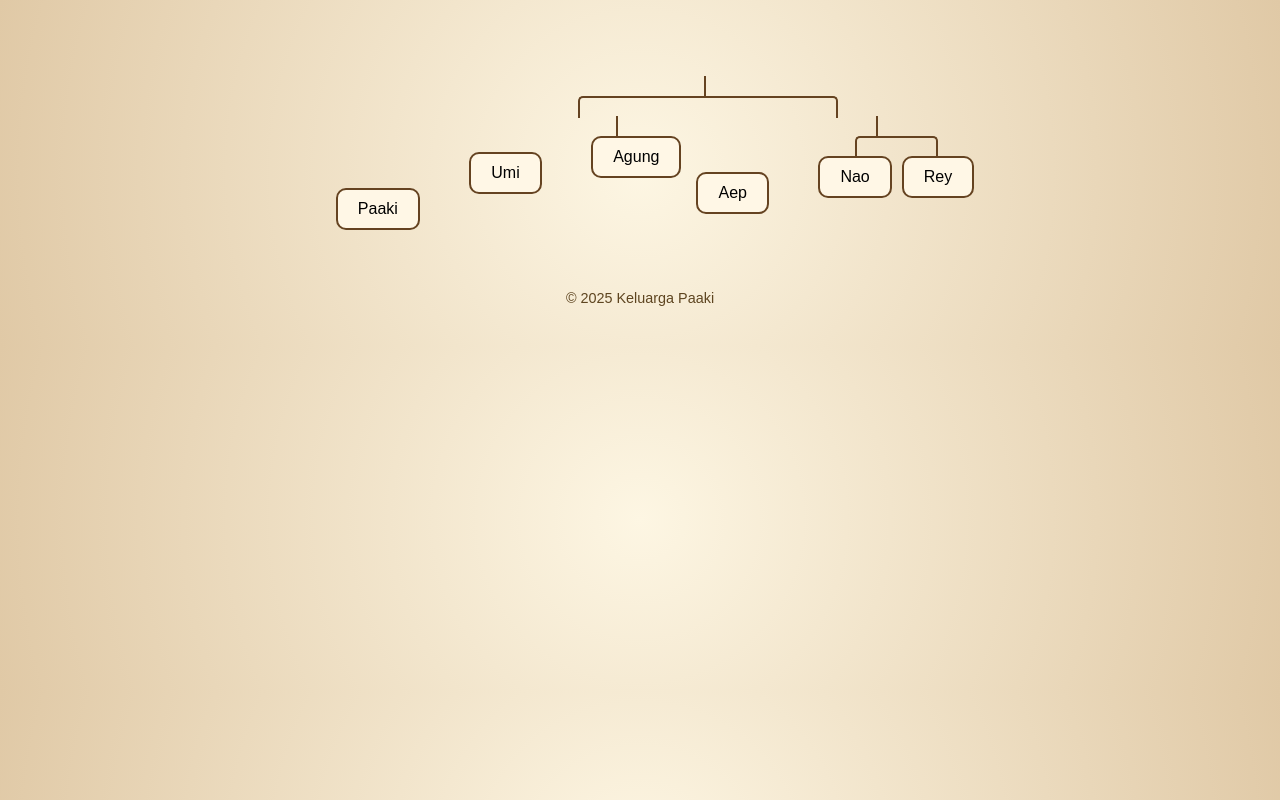
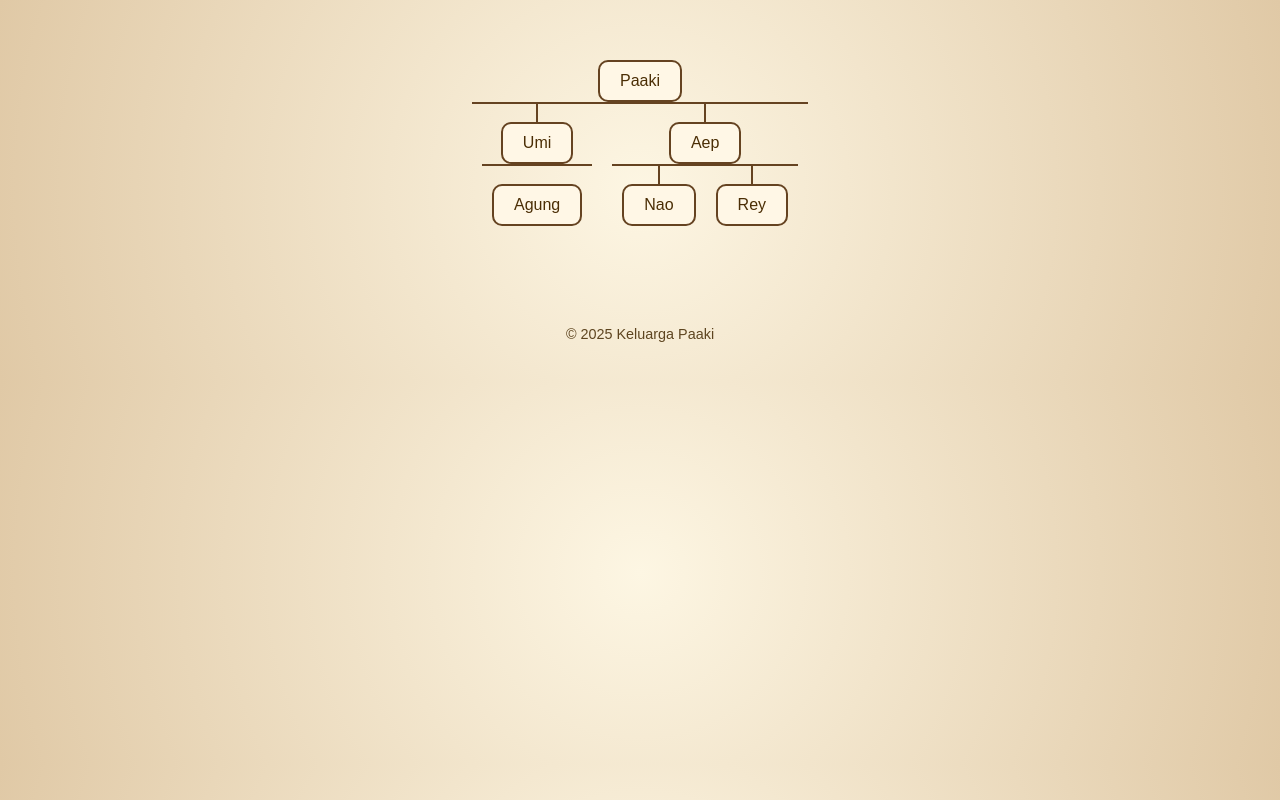
Before and after one commit to reyhannf/tespoi, a plain HTML site: page index.html in a window 1280 px wide. Drawn offline with Linux system fonts and the light colour scheme.

Commit message:
Update index.html

```diff
--- a/index.html
+++ b/index.html
@@ -12,7 +12,7 @@
       overflow-x: hidden;
     }
 
-    /* ANIMASI TULISAN KETURUNAN */
+    /* Intro animasi */
     .intro {
       display: flex;
       justify-content: center;
@@ -29,88 +29,74 @@
       to { opacity: 1; }
     }
 
-    /* KONTAINER POHON */
     .tree-container {
       display: none;
       text-align: center;
-      padding: 40px 20px;
+      padding: 40px 10px;
+    }
+
+    /* Bagan keluarga */
+    .tree {
+      display: flex;
+      flex-direction: column;
+      align-items: center;
+      position: relative;
     }
 
     .tree ul {
-      padding-top: 20px;
+      padding: 0;
+      margin: 0;
+      list-style: none;
       position: relative;
-      display: inline-block;
+      display: flex;
+      justify-content: center;
     }
 
     .tree li {
-      float: left;
+      position: relative;
+      margin: 20px 10px;
       text-align: center;
-      list-style-type: none;
-      position: relative;
-      padding: 20px 5px 0 5px;
-      transition: all 0.5s;
     }
 
-    .tree li::before, .tree li::after {
+    .tree li::before {
+      content: '';
+      position: absolute;
+      top: -20px;
+      left: 50%;
+      width: 2px;
+      height: 20px;
+      background: #654321;
+      transform: translateX(-50%);
+    }
+
+    .tree ul::before {
       content: '';
       position: absolute;
       top: 0;
-      right: 50%;
-      border-top: 2px solid #654321;
-      width: 50%;
-      height: 20px;
+      left: 0;
+      right: 0;
+      height: 2px;
+      background: #654321;
     }
 
-    .tree li::after {
-      right: auto;
-      left: 50%;
-      border-left: 2px solid #654321;
-    }
-
-    .tree li:only-child::before,
-    .tree li:only-child::after {
+    .tree ul:only-child::before,
+    .tree li:only-child::before {
       display: none;
     }
 
-    .tree li:only-child { padding-top: 0; }
-
-    .tree li:first-child::before,
-    .tree li:last-child::after {
-      border: 0 none;
+    .node {
+      display: inline-block;
+      padding: 10px 20px;
+      background: #fff7e6;
+      border: 2px solid #654321;
+      border-radius: 10px;
+      cursor: pointer;
+      transition: 0.3s;
+      font-weight: 500;
+      color: #4b2e05;
     }
 
-    .tree li:last-child::before {
-      border-right: 2px solid #654321;
-      border-radius: 0 5px 0 0;
-    }
-
-    .tree li:first-child::after {
-      border-radius: 5px 0 0 0;
-    }
-
-    .tree ul ul::before {
-      content: '';
-      position: absolute;
-      top: 0;
-      left: 50%;
-      border-left: 2px solid #654321;
-      width: 0;
-      height: 20px;
-    }
-
-    .tree li div {
-      border: 2px solid #654321;
-      display: inline-block;
-      padding: 10px 20px;
-      border-radius: 10px;
-      background: #fff7e6;
-      position: relative;
-      font-weight: 500;
-      cursor: pointer;
-      transition: 0.3s;
-    }
-
-    .tree li div:hover {
+    .node:hover {
       background: #ffe9b3;
       transform: scale(1.05);
     }
@@ -122,7 +108,7 @@
       color: #5e4520;
     }
 
-    /* POPUP BOX */
+    /* Popup */
     .popup {
       display: none;
       position: fixed;
@@ -173,7 +159,6 @@
     .close-btn:hover {
       background: #6d4308;
     }
-
   </style>
 </head>
 <body>
@@ -184,19 +169,19 @@
     <div class="tree">
       <ul>
         <li>
-          <div data-name="Paaki">Paaki</div>
+          <div class="node" data-name="Paaki">Paaki</div>
           <ul>
             <li>
-              <div data-name="Umi">Umi</div>
+              <div class="node" data-name="Umi">Umi</div>
               <ul>
-                <li><div data-name="Agung">Agung</div></li>
+                <li><div class="node" data-name="Agung">Agung</div></li>
               </ul>
             </li>
             <li>
-              <div data-name="Aep">Aep</div>
+              <div class="node" data-name="Aep">Aep</div>
               <ul>
-                <li><div data-name="Nao">Nao</div></li>
-                <li><div data-name="Rey">Rey</div></li>
+                <li><div class="node" data-name="Nao">Nao</div></li>
+                <li><div class="node" data-name="Rey">Rey</div></li>
               </ul>
             </li>
           </ul>
@@ -216,7 +201,6 @@
   </div>
 
   <script>
-    // Data deskripsi tiap orang
     const data = {
       "Paaki": "Seorang kakek mantan RW daerah Gang Kelinci, sosoknya sangat mulia.",
       "Umi": "Wanita lahir dari Paaki dan Enin.",
@@ -226,18 +210,16 @@
       "Rey": "Orang sigma 😎."
     };
 
-    // Setelah animasi intro
     setTimeout(() => {
       document.querySelector('.intro').style.display = 'none';
       document.querySelector('.tree-container').style.display = 'block';
     }, 2500);
 
-    // Popup handler
     const popup = document.getElementById('popup');
     const popupName = document.getElementById('popup-name');
     const popupDesc = document.getElementById('popup-desc');
 
-    document.querySelectorAll('.tree div[data-name]').forEach(node => {
+    document.querySelectorAll('.node').forEach(node => {
       node.addEventListener('click', () => {
         const name = node.getAttribute('data-name');
         popupName.textContent = name;
@@ -250,7 +232,6 @@
       popup.style.display = 'none';
     }
 
-    // Tutup popup kalau klik di luar kotak
     popup.addEventListener('click', e => {
       if (e.target === popup) closePopup();
     });
```
